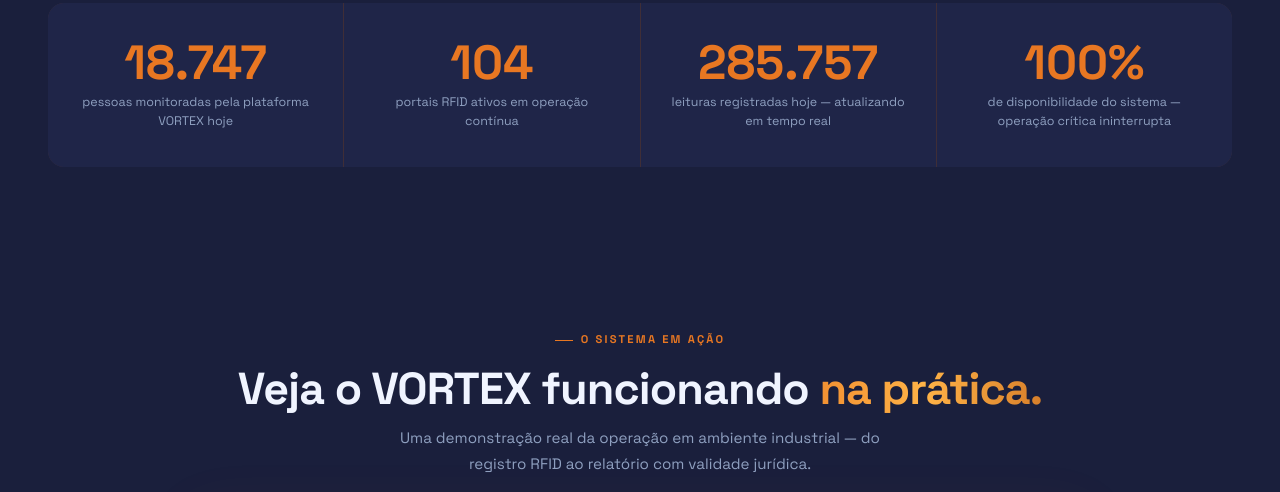
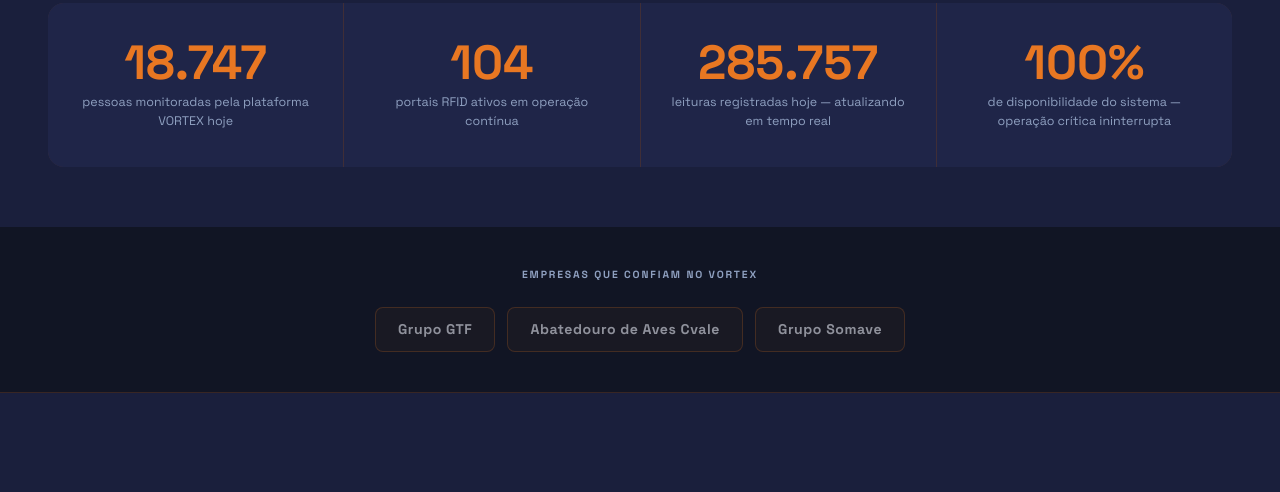
Before and after one commit to castropmb/vortex-site, a website: page index.html in a window 1280 px wide. Shown: the part 1232-1724 px from the top of the page. Drawn offline with Linux system fonts and the light colour scheme.

Commit message:
Adiciona seção de clientes: Grupo GTF, Cvale, Grupo Somave
Co-Authored-By: Claude Sonnet 4.6 <noreply@anthropic.com>

```diff
--- a/index.html
+++ b/index.html
@@ -231,6 +231,14 @@
     .trust-sep { width: 1px; height: 20px; background: var(--border); flex-shrink: 0; }
     .trust-items { display: flex; gap: 28px; align-items: center; flex-wrap: wrap; }
     .trust-item { font-size: 0.76rem; color: rgba(255,255,255,0.35); font-weight: 600; letter-spacing: 0.06em; display: flex; align-items: center; gap: 6px; }
+
+    /* ── CLIENTES ── */
+    .clients-bar { padding: 40px 48px; background: var(--black); border-bottom: 1px solid var(--border); }
+    .clients-inner { max-width: 1240px; margin: 0 auto; text-align: center; }
+    .clients-label { font-size: 0.65rem; letter-spacing: 0.18em; color: var(--gray); font-weight: 700; text-transform: uppercase; margin-bottom: 24px; }
+    .clients-list { display: flex; justify-content: center; align-items: center; gap: 12px; flex-wrap: wrap; }
+    .client-name { font-size: 0.88rem; font-weight: 700; color: rgba(240,244,255,0.55); letter-spacing: 0.04em; padding: 10px 22px; border: 1px solid rgba(232,119,34,0.2); border-radius: 8px; background: rgba(232,119,34,0.04); transition: color .2s, border-color .2s; }
+    .client-name:hover { color: rgba(240,244,255,0.85); border-color: rgba(232,119,34,0.45); }
 
     /* ── COUNTERS ── */
     .counters-section { background: var(--dark); padding: 60px 48px; }
@@ -461,7 +469,7 @@
       .hamburger { display: flex; }
       section { padding: 72px 24px; }
       .counters-section { padding: 56px 24px; }
-      .trust-bar, .grupo-section { padding: 28px 24px; }
+      .trust-bar, .grupo-section, .clients-bar { padding: 28px 24px; }
       footer { padding: 48px 24px 24px; }
       .hero { padding: 100px 24px 60px; }
       .hero-inner { grid-template-columns: 1fr; gap: 44px; }
@@ -673,6 +681,18 @@
         <div class="counter-big" id="cnt-uptime">99,8%</div>
         <div class="counter-sub">de disponibilidade do sistema — operação crítica ininterrupta</div>
       </div>
+    </div>
+  </div>
+</div>
+
+<!-- CLIENTES -->
+<div class="clients-bar">
+  <div class="clients-inner">
+    <div class="clients-label">Empresas que confiam no VORTEX</div>
+    <div class="clients-list">
+      <span class="client-name">Grupo GTF</span>
+      <span class="client-name">Abatedouro de Aves Cvale</span>
+      <span class="client-name">Grupo Somave</span>
     </div>
   </div>
 </div>
```
